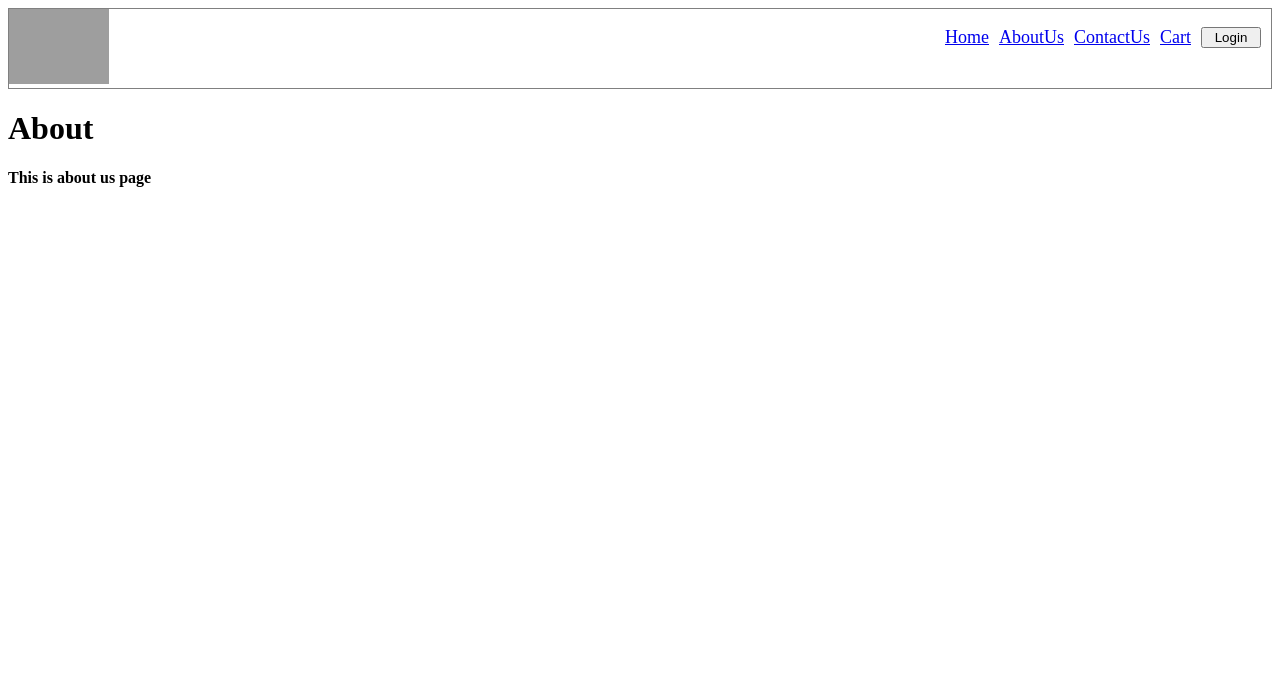
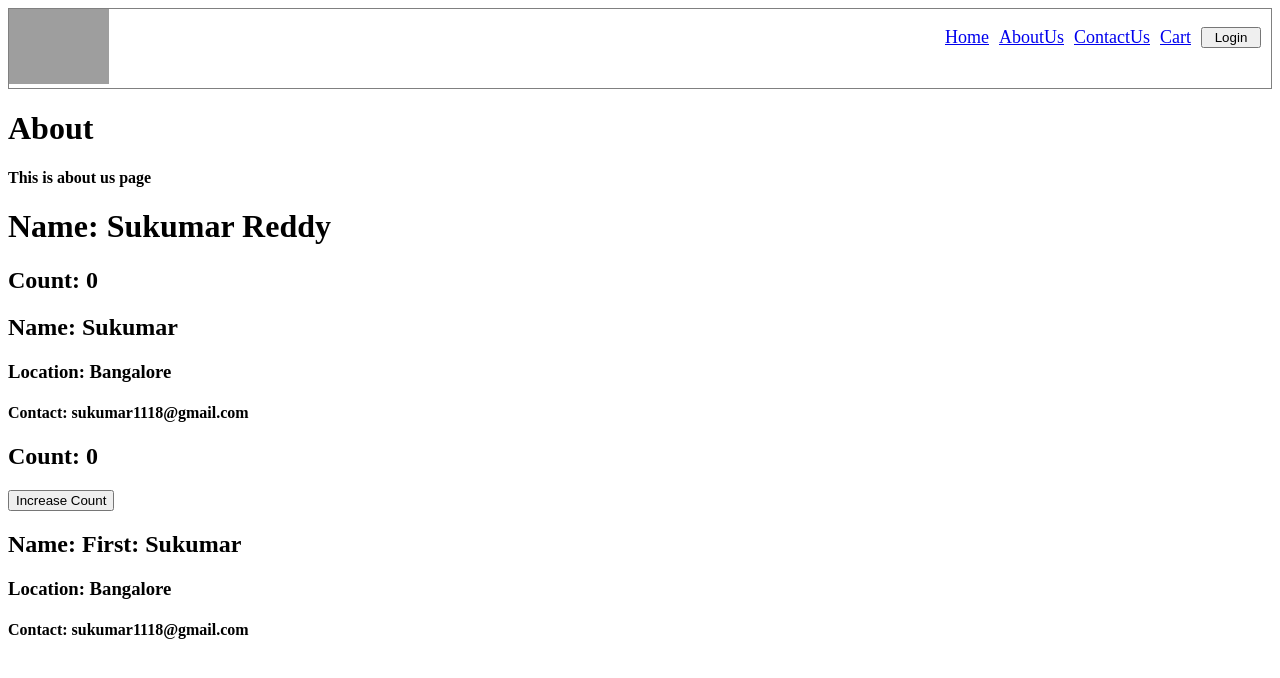
Before and after one commit to Sukumar1118/Food-Order, a React (Vite) app: page /about in a window 1280 px wide. Shown: the top 678 px of the page. Built offline with nearby package versions, Linux system fonts and the light colour scheme; no server answers; grey boxes are pictures that could not be loaded.

Commit message:
cCass based components, life cycle

```diff
--- a/src/App.js
+++ b/src/App.js
@@ -7,6 +7,7 @@ import Contact from "./components/Contact";
 import Error from "./components/Error";
 import { createBrowserRouter, Outlet, RouterProvider } from "react-router-dom";
 import RestaurantMenu from "./components/RestaurantMenu";
+import AboutClass from "./components/About";
 
 const AppLayout = () => {
   return (
@@ -29,7 +30,7 @@ const appRouter = createBrowserRouter([
       },
       {
         path: "/about",
-        element: <About />,
+        element: <AboutClass />,
       },
       {
         path: "/contact",
--- a/src/components/About.js
+++ b/src/components/About.js
@@ -1,10 +1,83 @@
-const About = () => {
+import { Component } from "react";
+import { User } from "./User";
+import UserClass from "./UserClass";
+import {
+  CORS_API_KEY,
+  CORS_PROXY_URL,
+  GIT_HUB_USER_INFO_API,
+} from "../utils/constants";
+
+class AboutClass extends Component {
+  constructor(props) {
+    super(props);
+    this.state = {
+      userInfo: {},
+    };
+    console.log("Parent Constructor");
+  }
+
+  async componentDidMount() {
+    console.log("Parent componentDidMount");
+    const data = await fetch(CORS_PROXY_URL + GIT_HUB_USER_INFO_API, {
+      headers: {
+        "x-cors-api-key": CORS_API_KEY,
+      },
+    }).catch((error) => {
+      console.log("error:", error);
+    });
+
+    // this.timer = setInterval(() => {
+    //   console.log("setInterval...");
+    // }, 1000);
+
+    if (!data) {
+      this.setState({
+        userInfo: {
+          name: "Sukumar Reddy",
+        },
+      });
+      return;
+    }
+    const jsonData = await data.json();
+    this.setState({
+      userInfo: jsonData,
+    });
+    console.log("jsonData", jsonData);
+  }
+
+  componentDidUpdate() {
+    console.log("Parent componentDidUpdate");
+  }
+
+  componentWillUnmount() {
+    // clearInterval(this.timer);
+    console.log("Parent componentWillUnmount");
+  }
+
+  render() {
+    console.log("Parent Render");
+    return (
+      <div>
+        <h1>About</h1>
+        <h4>This is about us page</h4>
+        <h1>Name: {this.state.userInfo.name}</h1>
+        <User />
+        <UserClass name="First: Sukumar" location="Bangalore" />
+        {/* <UserClass name="Second: Sukumar" location="Bangalore" /> */}
+      </div>
+    );
+  }
+}
+
+export const About = () => {
   return (
     <div>
       <h1>About</h1>
       <h4>This is about us page</h4>
+      {/* <User />
+      <UserClass name="Sukumar Reddy" location="Bangalore" /> */}
     </div>
   );
 };
 
-export default About;
+export default AboutClass;
--- a/src/components/RestaurantContainer.js
+++ b/src/components/RestaurantContainer.js
@@ -18,6 +18,13 @@ export const RestaurantContainer = () => {
 
   useEffect(() => {
     fetchData();
+
+    // const timer = setInterval(() => {
+    //   console.log("setInterval - RestaurantContainer");
+    // }, 1000);
+    // return () => {
+    //   clearInterval(timer);
+    // };
   }, []);
 
   const fetchData = async () => {
@@ -25,8 +32,16 @@ export const RestaurantContainer = () => {
       headers: {
         "x-cors-api-key": CORS_API_KEY,
       },
+    }).catch((error) => {
+      console.log("error:", error);
     });
-    const jsonData = await data.json();
+    if (!data) {
+      setResCards(restaurantGridElements);
+      setDisplayResCards(restaurantGridElements);
+      return;
+    }
+
+    const jsonData = data.json();
     const resData =
       jsonData.data?.cards[4]?.card?.card?.gridElements?.infoWithStyle
         ?.restaurants;
--- /dev/null
+++ b/src/components/User.js
@@ -0,0 +1,13 @@
+import { useState } from "react";
+
+export const User = () => {
+  const [count] = useState(0);
+  return (
+    <div>
+      <h2>Count: {count}</h2>
+      <h2>Name: Sukumar</h2>
+      <h3>Location: Bangalore</h3>
+      <h4>Contact: sukumar1118@gmail.com</h4>
+    </div>
+  );
+};
--- /dev/null
+++ b/src/components/UserClass.js
@@ -0,0 +1,39 @@
+import React from "react";
+class UserClass extends React.Component {
+  constructor(props) {
+    super(props);
+    this.state = {
+      count: 0,
+      count2: 2,
+    };
+    console.log(this.props.name, "Child Constructor");
+  }
+
+  componentDidMount() {
+    console.log(this.props.name, "Child componentDidMount");
+  }
+
+  render() {
+    console.log(this.props.name, "Child Render");
+    const { name, location } = this.props;
+    return (
+      <div>
+        <h2>Count: {this.state.count}</h2>
+        <button
+          onClick={() => {
+            //Never update state variables directly. Ex: this.state.count = 2.
+            this.setState({
+              count: this.state.count + 1,
+            });
+          }}
+        >
+          Increase Count
+        </button>
+        <h2>Name: {name}</h2>
+        <h3>Location: {location}</h3>
+        <h4>Contact: sukumar1118@gmail.com</h4>
+      </div>
+    );
+  }
+}
+export default UserClass;
--- a/src/utils/constants.js
+++ b/src/utils/constants.js
@@ -8,3 +8,4 @@ export const SWIGGY_API =
   "https://www.swiggy.com/dapi/restaurants/list/v5?lat=12.9715987&lng=77.5945627&is-seo-homepage-enabled=true&page_type=DESKTOP_WEB_LISTING";
 export const RESTAURANT_API =
   "https://www.swiggy.com/dapi/menu/pl?page-type=REGULAR_MENU&complete-menu=true&lat=12.9715987&lng=77.5945627&restaurantId=";
+export const GIT_HUB_USER_INFO_API = "https://api.github.com/users/Sukumar1118";
```
Also changed, not shown: 2 other files (tests, documents, lock files or other folders).
